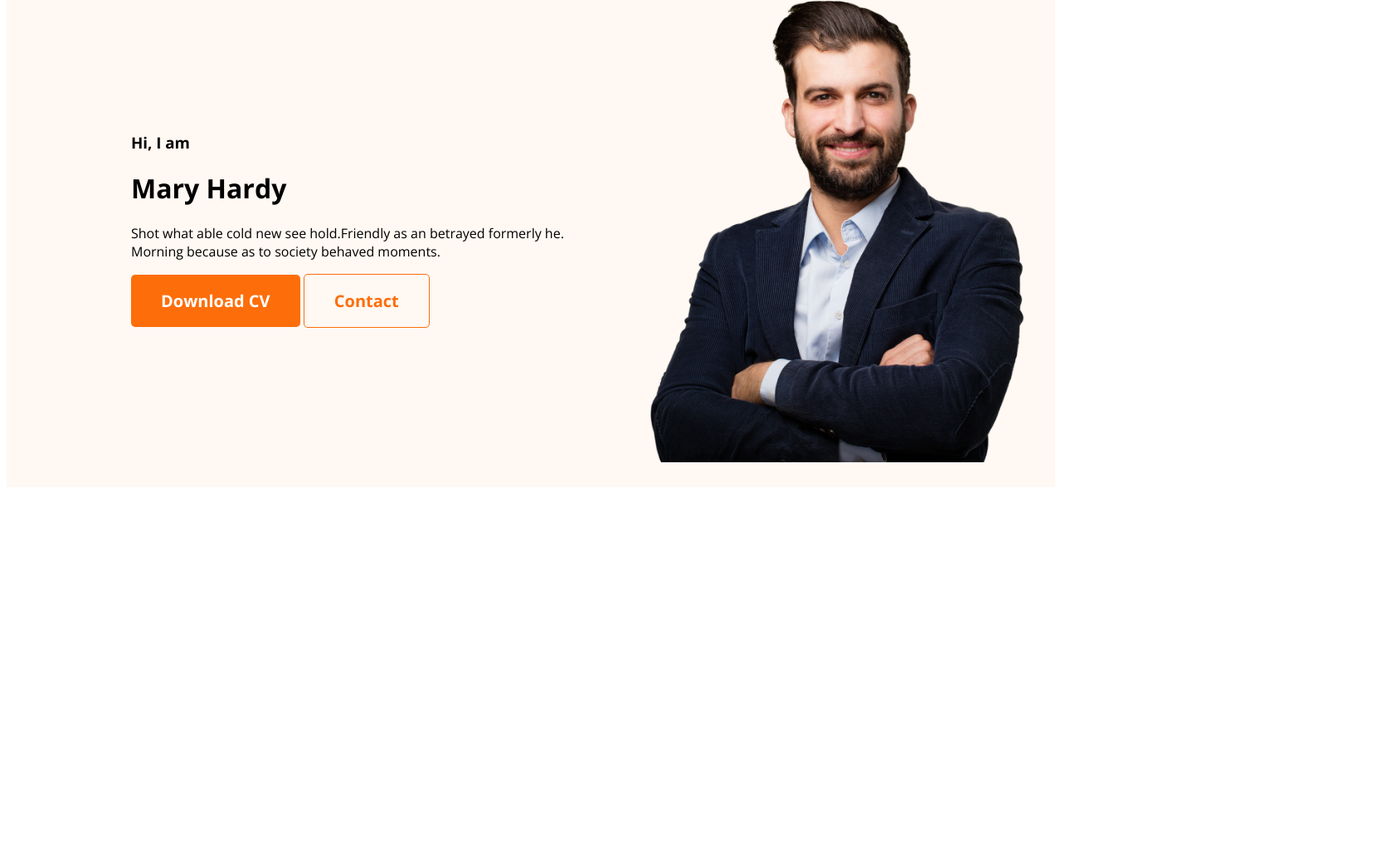
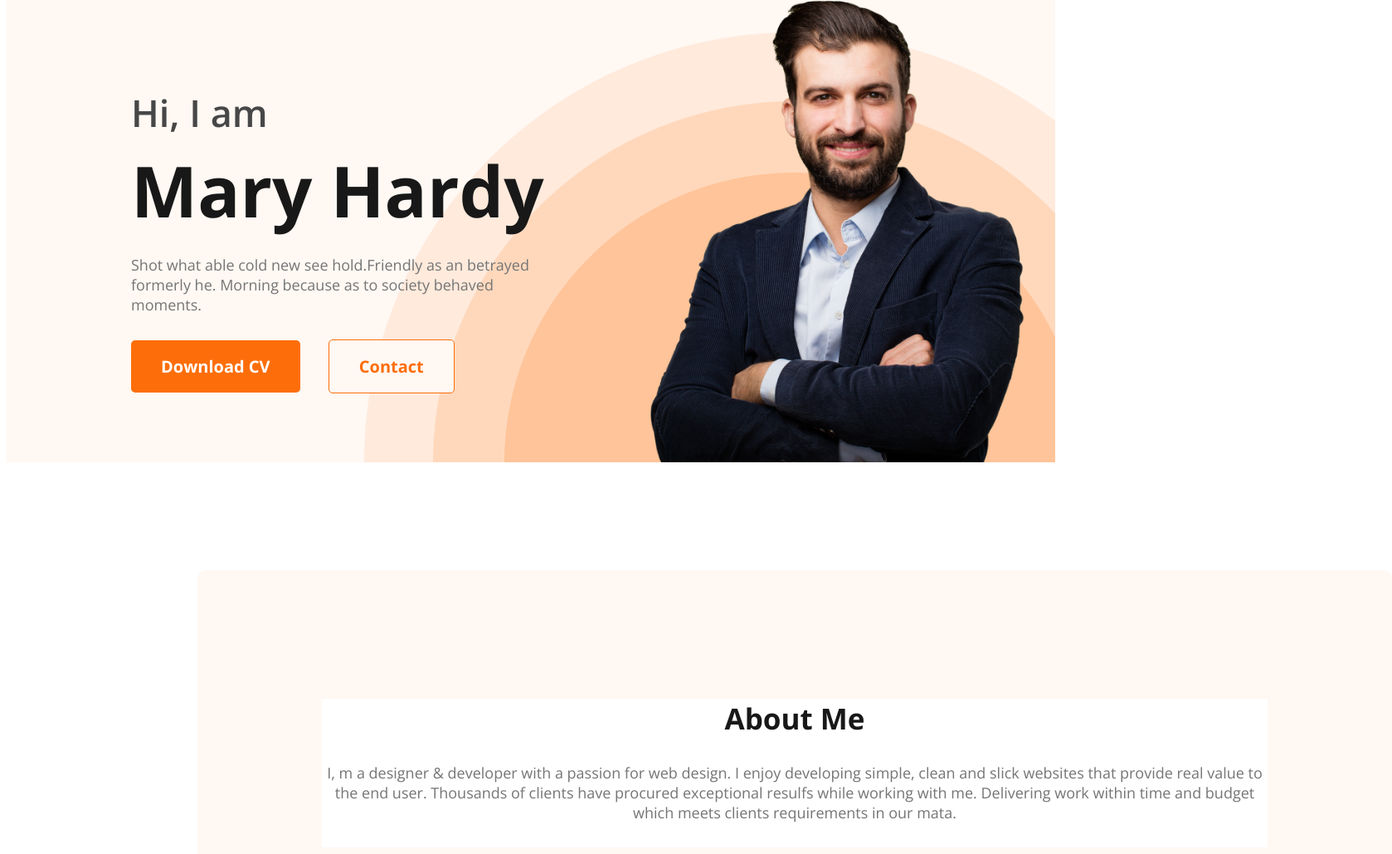
Before and after one commit to shethee98/module5, a plain HTML site: page index.html in a window 1280 px wide. Shown: the part 211-1240 px from the top of the page at 83% size, 1678 px wide, since content can reach past the window. Before the commit the page ends 806 px from the top, so only its background shows below. Drawn offline with nearby package versions, Linux system fonts and the light colour scheme.

Commit message:
about section is almost complete

```diff
--- a/index.html
+++ b/index.html
@@ -1,11 +1,13 @@
 <!DOCTYPE html>
 <html lang="en">
+
 <head>
     <meta charset="UTF-8">
     <meta name="viewport" content="width=device-width, initial-scale=1.0">
     <title>Developers portfolio</title>
     <link rel="stylesheet" href="style.css">
 </head>
+
 <body>
     <header class="header">
         <nav>
@@ -17,21 +19,31 @@
             </ul>
         </nav>
         <div class="banner">
-            <div>
-                <h3 class="banner-greet">Hi, I  am</h3>
+            <div class="banner-content">
+                <h3 class="banner-greet">Hi, I am</h3>
                 <h1 class="banner-title">Mary Hardy</h1>
-                <p class="banner-description">Shot what able cold new see hold.Friendly as an betrayed formerly he. Morning because as to society behaved moments.</p>
+                <p class="banner-description">Shot what able cold new see hold.Friendly as an betrayed formerly he.
+                    Morning because as to society behaved moments.</p>
                 <button class="btn-primary">Download CV</button>
                 <button class="contact">Contact</button>
             </div>
             <img class="profile-picture" src="images/hardy.png" alt="">
         </div>
-
-
     </header>
 
+    <main>
+        <section class="about">
+            <div class="about-content">
+                <h3 class="section-title">About Me</h3>
+                <p class="section-description">
+                    I, m a designer & developer with a passion for web design. I enjoy developing simple, clean and
+                    slick websites that provide real value to the end user. Thousands of clients have procured
+                    exceptional resulfs while working with me. Delivering work within time and budget which meets
+                    clients requirements in our mata.
+                </p>
+            </div>
 
-    <main>
+        </section>
 
     </main>
 
@@ -40,4 +52,5 @@
 
     </footer>
 </body>
+
 </html>
--- a/style.css
+++ b/style.css
@@ -20,9 +20,13 @@
 }
 
 /* header part */
-.header{
+.header {
     background-color: #FFF8F3;
+    background-image: url('images/header_bg.png');
+    background-repeat: no-repeat;
+    background-position: bottom right;
 }
+
 /* navigation part */
 nav {
     display: flex;
@@ -51,23 +55,90 @@ nav a {
     text-decoration: none;
     color: #474747;
 }
-.banner{
-    padding: 30px 30px 30px 150px;
+
+/* banner section */
+
+.banner {
+    padding: 30px 30px 0 150px;
     display: flex;
     align-items: center;
+    justify-content: space-between;
 }
 
-.banner .profile-picture{
+.banner-greet {
+    color: rgb(71, 71, 71);
+    font-size: 45px;
+    font-weight: 600;
+    margin-bottom: 5px;
+}
+
+.banner-title {
+    color: rgb(24, 24, 24);
+    font-size: 85px;
+    font-weight: 700;
+    margin-top: 5px;
+    margin-bottom: 20px;
+}
+
+.banner-description {
+    color: rgb(117, 117, 117);
+    font-size: 18px;
+    font-weight: 400;
+    margin-bottom: 30px;
+}
+
+.banner .profile-picture {
     width: 500px;
 }
 
+.banner-content {
+    max-width: 500px;
+}
 
-.contact{
-    background-color:#FFF8F3 ;
+.contact {
+    margin-left: 30px;
+    background-color: #FFF8F3;
     border-radius: 5px;
     color: #FD6E0A;
-    border:1px solid rgb(253, 110, 10);;
+    border: 1px solid rgb(253, 110, 10);
     padding: 18px 36px;
     font-size: 20px;
     font-weight: 700;
 }
+
+/* main section */
+/* About section */
+
+.about {
+    padding: 150px;
+    border-radius: 10px;
+    background: rgb(255, 248, 243);
+    width: 1140px;
+    height: 550px;
+    justify-content: center;
+    margin-top: 130px;
+    margin-bottom: 130px;
+    margin-left: 230px;
+    margin-right: 230px;
+}
+.about-content{
+    background-color: #FFFFFF;
+}
+
+.section-title {
+    color: rgb(24, 24, 24);
+    font-size: 35px;
+    font-weight: 700;
+    text-align: center;
+    margin-top: 5px;
+    margin-bottom: 30px;
+}
+
+.section-description {
+    color: rgb(117, 117, 117);
+    font-size: 18px;
+    font-weight: 400;
+    text-align: center;
+    padding-bottom: 30px;
+    margin-bottom: 30px;
+}
```
